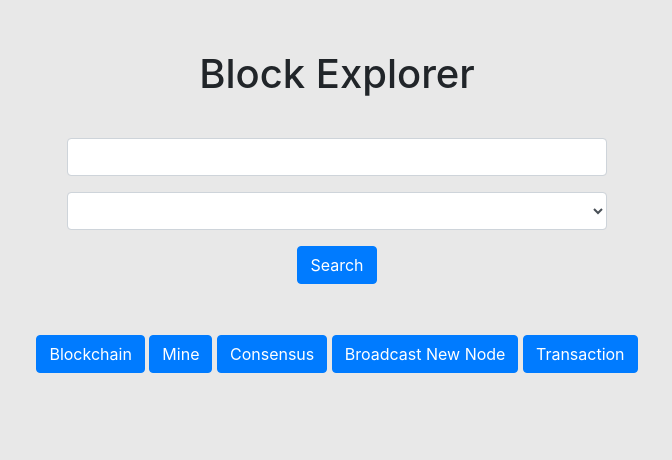
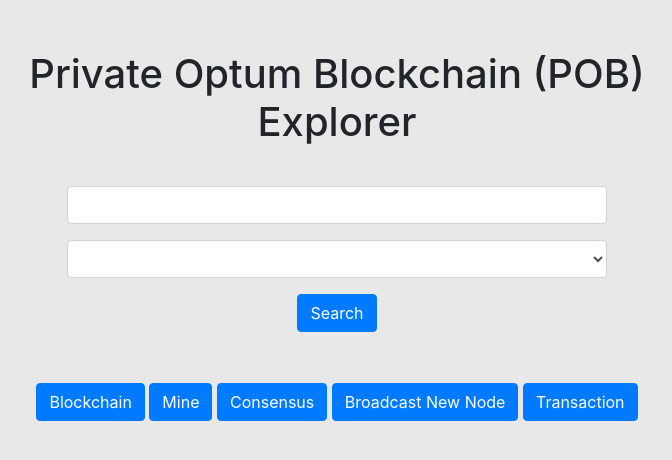
Before and after one commit to chhabrabhishek/private-optum-blockchain, a website: page dev/block-explorer/index.html in a window 1280 px wide. Shown: the whole page, without its empty margins (303-975 px from the left). Drawn offline with nearby package versions, Linux system fonts and the light colour scheme.

Commit message:
Change the name

```diff
--- a/dev/block-explorer/index.html
+++ b/dev/block-explorer/index.html
@@ -13,7 +13,7 @@
 	<div class="container" ng-controller="MainController">
 		<div class="row">
 			<div class="col-md-8 offset-md-2">
-				<h1 id="page-title">Block Explorer</h1>
+				<h1 id="page-title">Private Optum Blockchain (POB) Explorer</h1>
 			</div>
 		</div>
 		<div class="row">
```
